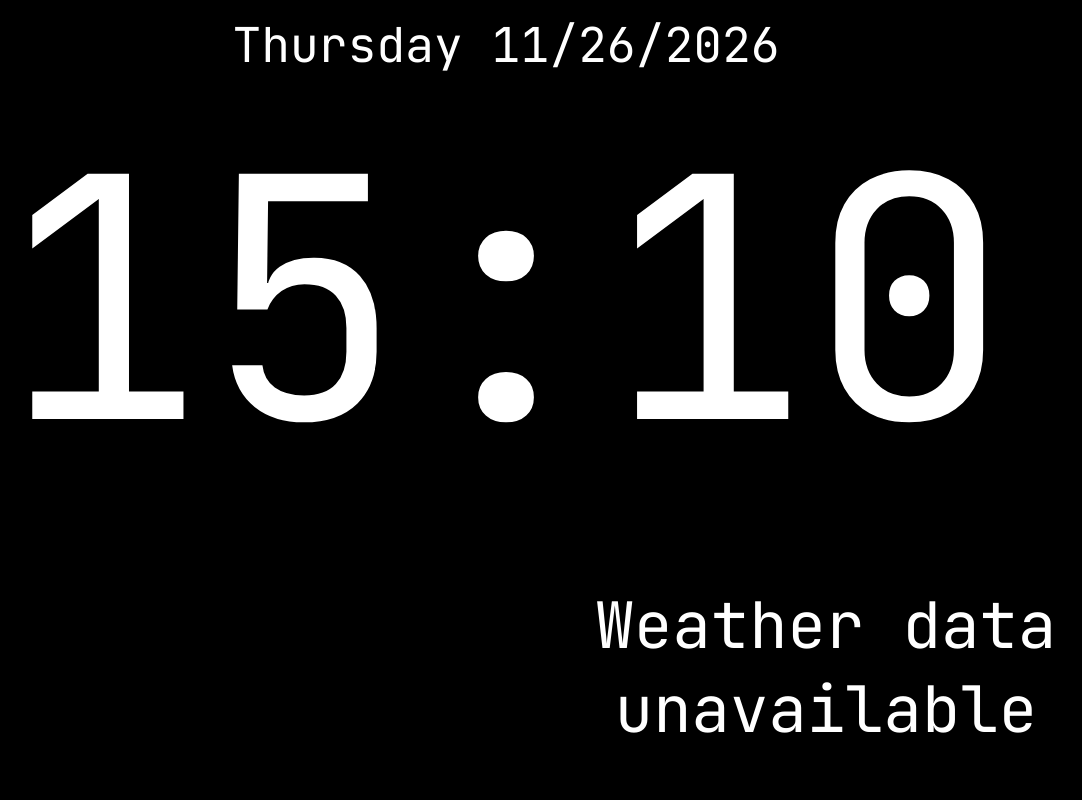
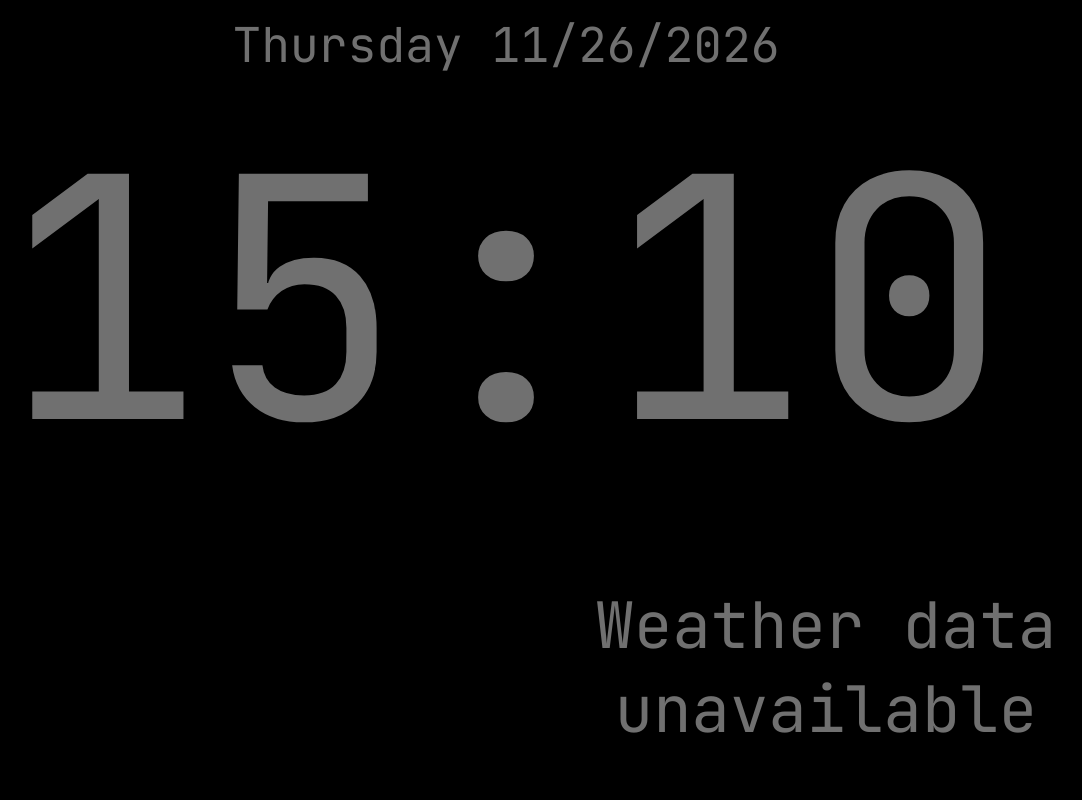
Before and after one commit to muchesko/desk-dashboard, a plain HTML site: page index.html in a window 1280 px wide. Shown: the whole page, without its empty margins (134-1216 px from the left). Drawn offline with Linux system fonts and the light colour scheme; no server answers.

Commit message:
Testing lighter night text color

```diff
--- a/styles.css
+++ b/styles.css
@@ -1,10 +1,10 @@
 :root {
     --icon-size: 64px;
-    --text-color: #ffffff;
+    --text-color: #707070;
 }
 
 :root.night-mode {
-    --text-color: #404040;
+    --text-color: #4d4d4d;
 }
 
 .wi {
```
